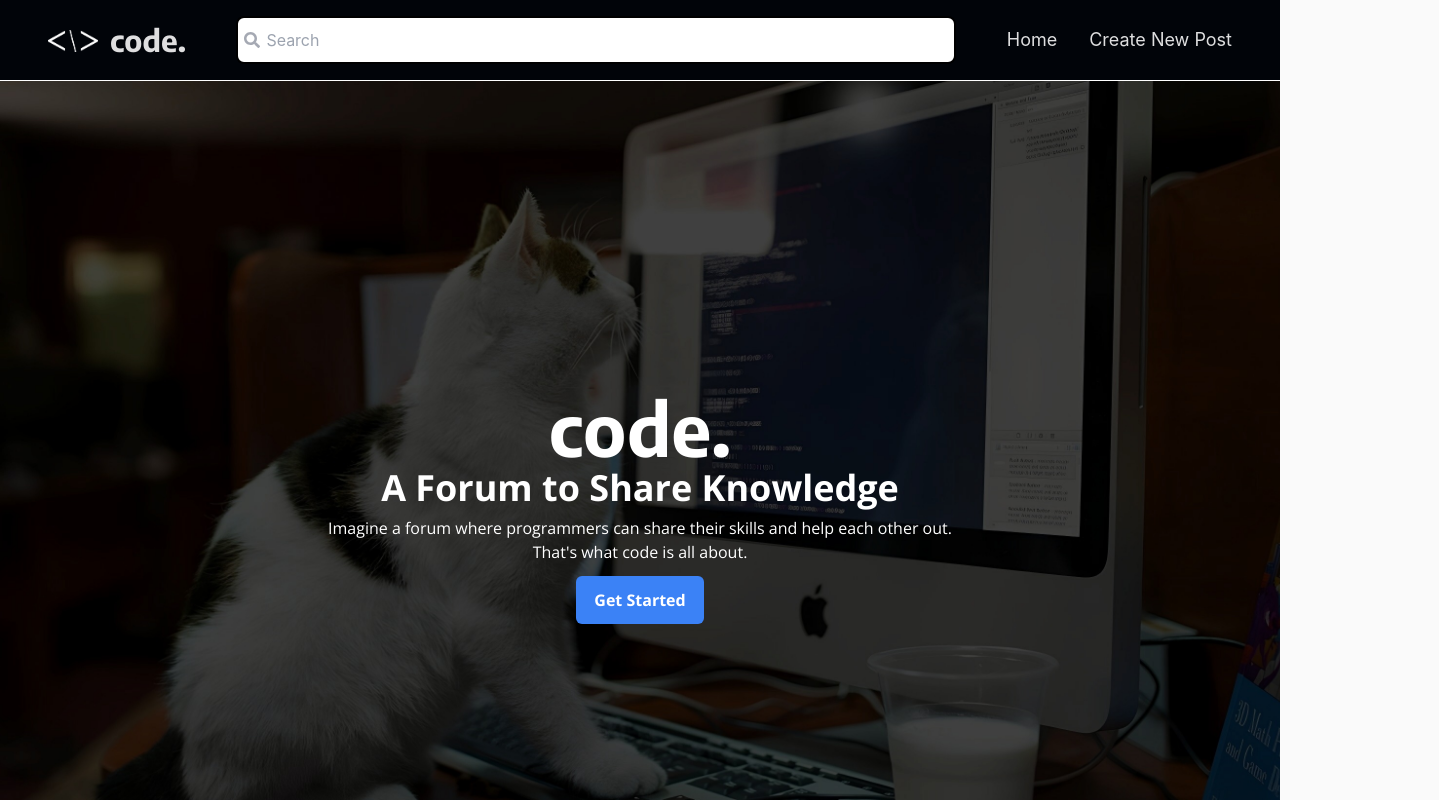
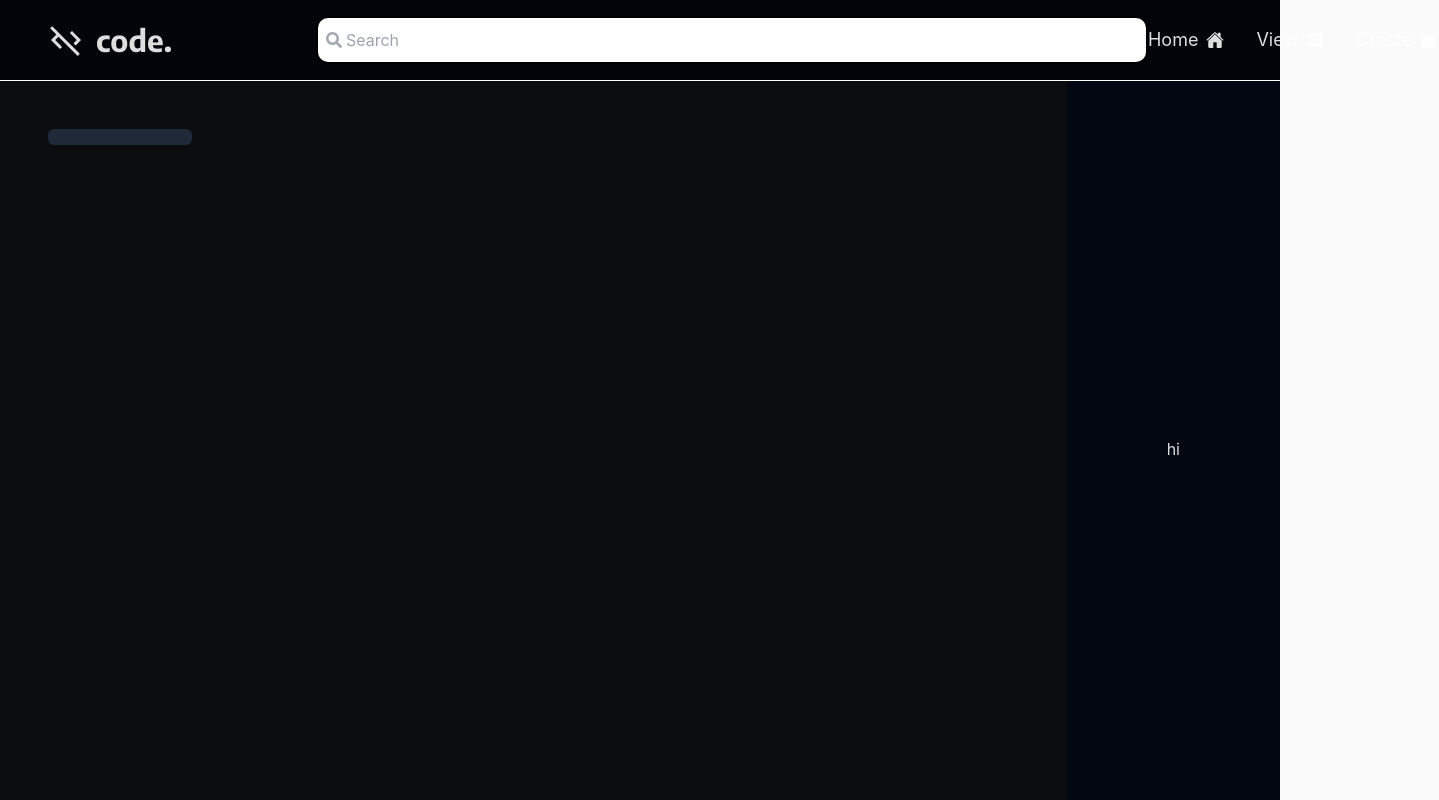
Before and after one commit to ekjacinto/hobbyhub, a React (Vite) app: page /posts in a window 1280 px wide. Shown: the top 800 px of the page, 1439 px wide, since content can reach past the window. Built offline with nearby package versions, Linux system fonts and the light colour scheme.

Commit message:
feat: started ViewPosts page + styling changes

```diff
--- a/package.json
+++ b/package.json
@@ -12,7 +12,9 @@
   "dependencies": {
     "react": "^18.2.0",
     "react-dom": "^18.2.0",
-    "react-icons": "^5.1.0"
+    "react-icons": "^5.1.0",
+    "react-router-dom": "^6.23.0",
+    "react-typed": "^2.0.12"
   },
   "devDependencies": {
     "@types/react": "^18.2.66",
--- a/src/App.tsx
+++ b/src/App.tsx
@@ -1,12 +1,18 @@
+import { Route, Routes } from "react-router-dom";
 import "./App.css";
 import Navbar from "./components/Navbar";
 import HomePage from "./pages/HomePage";
+import ViewPosts from "./pages/ViewPosts";
 
 function App() {
   return (
     <div>
       <Navbar />
-      <HomePage />
+      <Routes>
+        <Route path="/" element={<HomePage />} />
+        <Route path="/posts" element={<ViewPosts />} />
+        <Route path="/create" element={<h1>Create</h1>} />
+      </Routes>
     </div>
   );
 }
--- a/src/components/Navbar.tsx
+++ b/src/components/Navbar.tsx
@@ -1,28 +1,52 @@
-import Logo from "../assets/logo.png";
+import { Link } from "react-router-dom";
+import { MdOutlineCodeOff } from "react-icons/md";
 import { FaSearch } from "react-icons/fa";
+import { IoHome } from "react-icons/io5";
+import { MdPageview } from "react-icons/md";
+import { IoIosCreate } from "react-icons/io";
 
 const Navbar = () => {
   return (
     <div className="w-full flex justify-between items-center px-12 py-4 bg-[#010409] border-b-[1px] border-b-white">
-      <div className="flex items-baseline gap-3">
-        <img src={Logo} alt="logo" width={50} />
-        <h1 className="text-3xl font-bold font-encode hover:from-purple-600 hover:via-pink-600 hover:to-blue-600 hover:bg-gradient-to-r hover:bg-clip-text hover:text-transparent">
-          code.
-        </h1>
-      </div>
+      <Link
+        to="/"
+        className="flex items-center gap-3 text-4xl hover:text-pink-600"
+      >
+        <MdOutlineCodeOff />
+        <h1 className="text-3xl font-bold font-encode">code.</h1>
+      </Link>
 
       <div className="flex relative">
         <input
           type="text"
           placeholder="Search"
-          className="w-[45rem] h-12 rounded-lg pl-7 bg-white border-black border-2 text-black"
+          className="w-[52rem] h-12 rounded-xl pl-7 ml-36 bg-white border-black border-2 text-black"
         />
-        <FaSearch className="absolute text-[#a5a9b3] top-4 left-2 " />
+        <FaSearch className="absolute text-[#a5a9b3] top-4 left-[9.6rem]" />
       </div>
 
-      <div className="flex gap-8 text-lg">
-        <h1>Home</h1>
-        <h1>Create New Post</h1>
+      <div className="flex justify-center items-center gap-8 text-lg">
+        <Link
+          to="/"
+          className="flex justify-center items-center gap-2 hover:text-blue-200"
+        >
+          Home
+          <IoHome />
+        </Link>
+        <Link
+          to="/posts"
+          className="flex justify-center items-center gap-2 hover:text-blue-200"
+        >
+          View
+          <MdPageview />
+        </Link>
+        <Link
+          to="/create"
+          className="flex justify-center items-center gap-2 hover:text-blue-200"
+        >
+          Create
+          <IoIosCreate />
+        </Link>
       </div>
     </div>
   );
--- a/src/main.tsx
+++ b/src/main.tsx
@@ -1,10 +1,13 @@
-import React from 'react'
-import ReactDOM from 'react-dom/client'
-import App from './App.tsx'
-import './index.css'
+import React from "react";
+import ReactDOM from "react-dom/client";
+import App from "./App.tsx";
+import "./index.css";
+import { BrowserRouter } from "react-router-dom";
 
-ReactDOM.createRoot(document.getElementById('root')!).render(
+ReactDOM.createRoot(document.getElementById("root")!).render(
   <React.StrictMode>
-    <App />
-  </React.StrictMode>,
-)
+    <BrowserRouter>
+      <App />
+    </BrowserRouter>
+  </React.StrictMode>
+);
--- a/src/pages/HomePage.tsx
+++ b/src/pages/HomePage.tsx
@@ -1,4 +1,6 @@
+import { ReactTyped } from "react-typed";
 import ProgrammingCat from "../assets/programmingcat.jpg";
+import { Link } from "react-router-dom";
 
 const HomePage = () => {
   return (
@@ -11,7 +13,14 @@ const HomePage = () => {
           <h1 className="text-7xl font-encode font-bold">code.</h1>
           <div className="font-open">
             <h1 className="text-4xl font-bold mt-1">
-              A Forum to Share Knowledge
+              A Forum to Share{" "}
+              <ReactTyped
+                className="italic"
+                strings={["Knowledge", "Skills", "Questions"]}
+                typeSpeed={120}
+                backSpeed={140}
+                loop
+              />
             </h1>
             <h2 className="text-md mt-2">
               Imagine a forum where programmers can share their skills and help
@@ -19,17 +28,19 @@ const HomePage = () => {
               <br />
               That's what <span>code is all about.</span>
             </h2>
-            <button className="w-[8rem] h-[3rem] mt-3 text-white font-bold rounded-md transition ease-in-out delay-150 bg-blue-500 hover:bg-indigo-500 hover:-translate-y-1 hover:scale-110 duration-200">
-              Get Started
-            </button>
+            <Link to="/view">
+              <button className="w-[8rem] h-[3rem] mt-3 text-white font-bold rounded-md transition ease-in-out delay-150 bg-blue-500 hover:bg-indigo-500 hover:-translate-y-1 hover:scale-110 duration-200">
+                Get Started
+              </button>
+            </Link>
           </div>
         </div>
       </div>
 
-      <hr className="relative flex justify-center items-center w-full h-[6rem] bg-[#f3f0f0]" />
+      <hr className="relative flex justify-center items-center w-full h-[6rem] bg-[#1c140b]" />
 
-      <div className="absolute flex justify-between items-center w-[40rem] h-[5rem] bg-[#e7e4e2] rounded-2xl bottom-[3.5rem] border-2 border-none text-md text-black font-open font-bold px-4">
-        <div className="w-[12rem] border-r-[2px] border-r-[#bfb9b8]">
+      <div className="absolute flex justify-between items-center w-[40rem] h-[5rem] bg-[#090909] rounded-2xl bottom-[3.5rem] border-2 border-white text-md text-[#fff9f9] font-open font-bold px-4">
+        <div className="w-[12rem] border-r-[2px] border-r-[#9f9998]">
           <span className="text-2xl font-bold">10+</span>
           <br />
           Active Forums
--- /dev/null
+++ b/src/pages/ViewPosts.tsx
@@ -0,0 +1,35 @@
+import { useState } from "react";
+
+const ViewPosts = () => {
+  const [selectOpen, setSelectOpen] = useState<boolean>(false);
+
+  const handleOpen = () => {
+    setSelectOpen(!selectOpen);
+  };
+
+  return (
+    <div className="flex h-[92vh]">
+      <div className="flex w-5/6 justify-start items-start bg-[#0a0c0e]">
+        <div className="flex flex-col items-start m-12">
+          <button
+            onClick={handleOpen}
+            className={`bg-gray-800 w-36 p-2 rounded-md text-left ${
+              selectOpen ? "border-2 border-white" : ""
+            }`}
+          ></button>
+          {selectOpen ? (
+            <ul className="w-36 mt-2">
+              <li className="bg-[#aab2b9] rounded-sm mb-1">Newest</li>
+              <li className="bg-[#aab2b9] rounded-sm">Most Popular</li>
+            </ul>
+          ) : null}
+        </div>
+      </div>
+      <div className="flex w-1/6 justify-center items-center bg-gray-950">
+        hi
+      </div>
+    </div>
+  );
+};
+
+export default ViewPosts;
```
Also changed, not shown: 1 other file (tests, documents, lock files or other folders).
